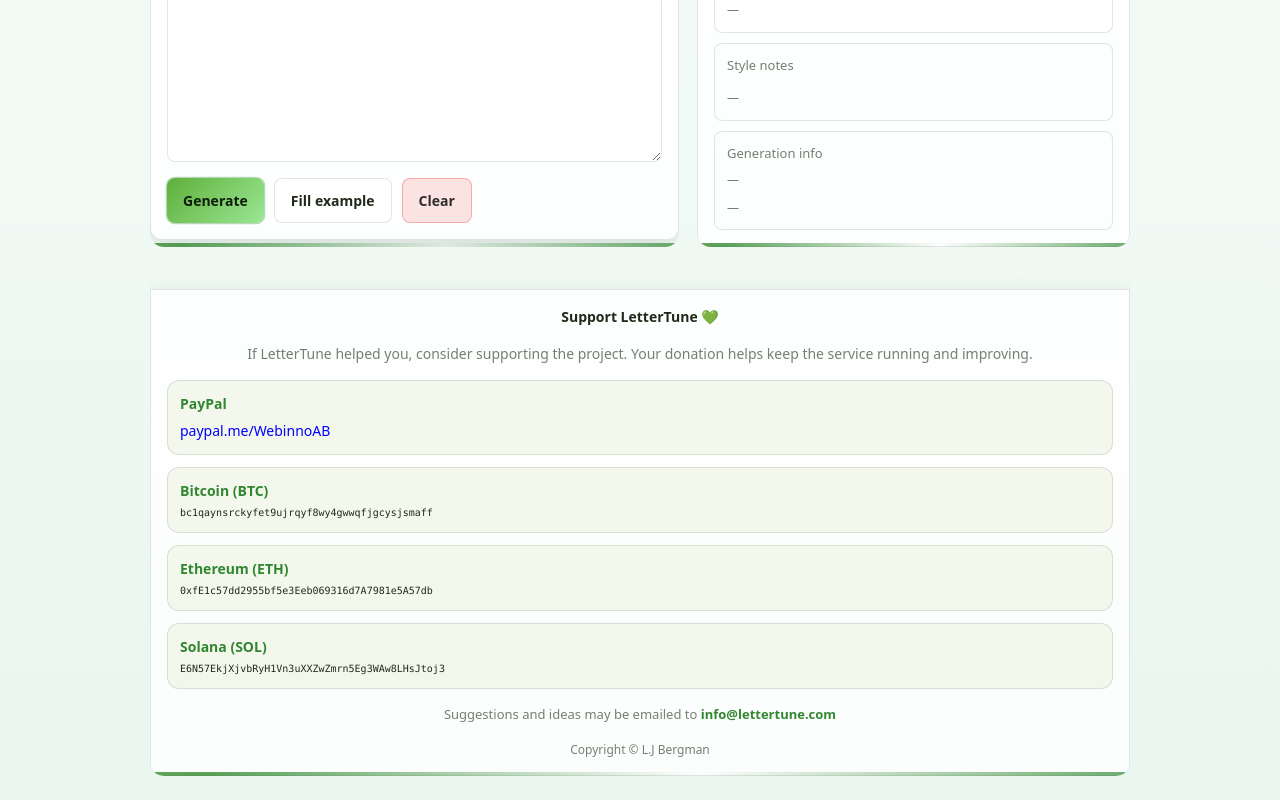
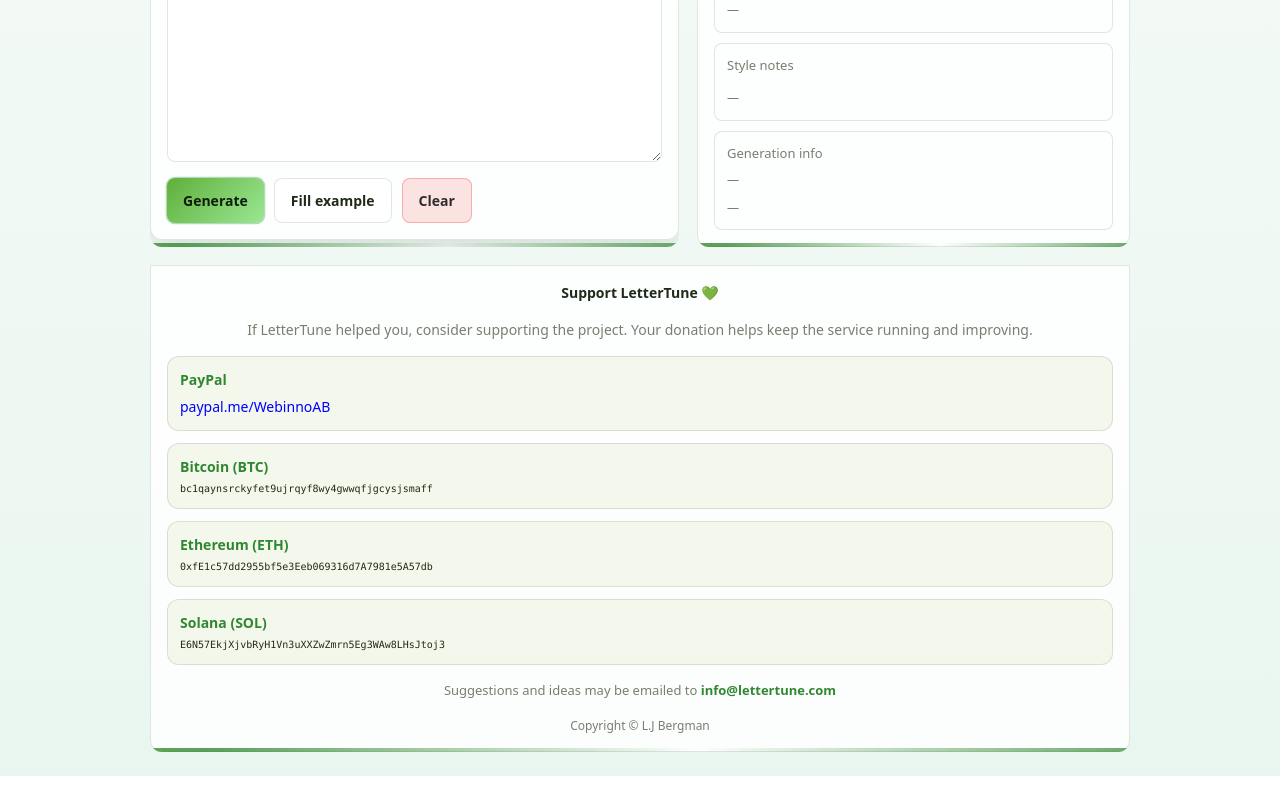
Before and after one commit to osgar-developer/lettertune-next, a Next.js app: page / in a window 1280 px wide. Shown: the part 1045-1845 px from the top of the page. After the commit the page ends 1821 px from the top, so only its background shows below. Built offline with nearby package versions, Linux system fonts and the light colour scheme.

Commit message:
Fix DonationCard border-radius and animation bar alignment

```diff
--- a/app/globals.css
+++ b/app/globals.css
@@ -373,6 +373,7 @@ body[data-theme="dark"] {
 .scroll-progress-bar {
   position: relative;
   overflow: hidden;
+  border-radius: 0 0 12px 12px;
 }
 
 .scroll-progress-bar::after {
--- a/components/DonationCard.tsx
+++ b/components/DonationCard.tsx
@@ -2,7 +2,7 @@
 
 export default function DonationCard() {
   return (
-    <div className="card card-hover bg-[rgba(255,255,255,0.85)] border border-[rgba(31,42,26,0.12)] rounded-b-xl rounded-t-none shadow-[0_10px_28px_rgba(31,42,26,0.12)] overflow-hidden mt-6">
+    <div className="card card-hover bg-[rgba(255,255,255,0.85)] border border-[rgba(31,42,26,0.12)] rounded-b-xl rounded-t-none shadow-[0_10px_28px_rgba(31,42,26,0.12)] overflow-hidden">
       <div className="p-4 flex flex-col gap-4 text-center">
         <p className="text-[13px] text-[#777e72] m-0 flex items-center justify-center gap-2">
           <strong className="text-[#1f2a1a] text-[14px] font-bold">Support LetterTune 💚</strong>
```
